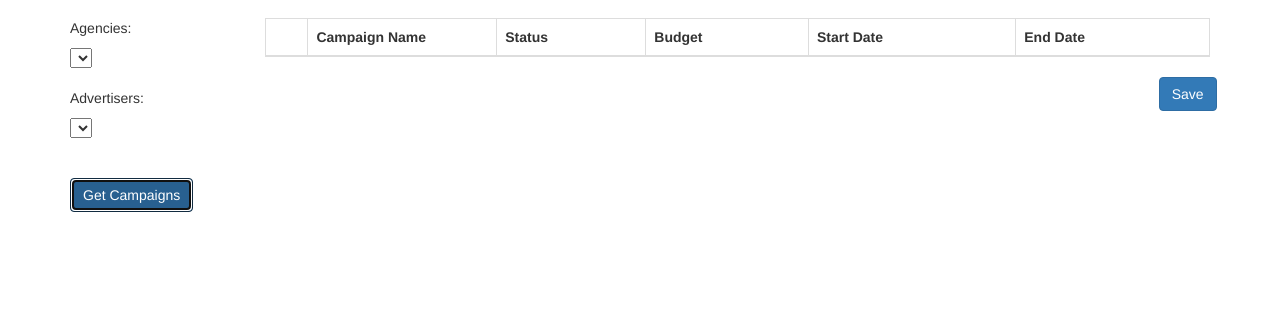
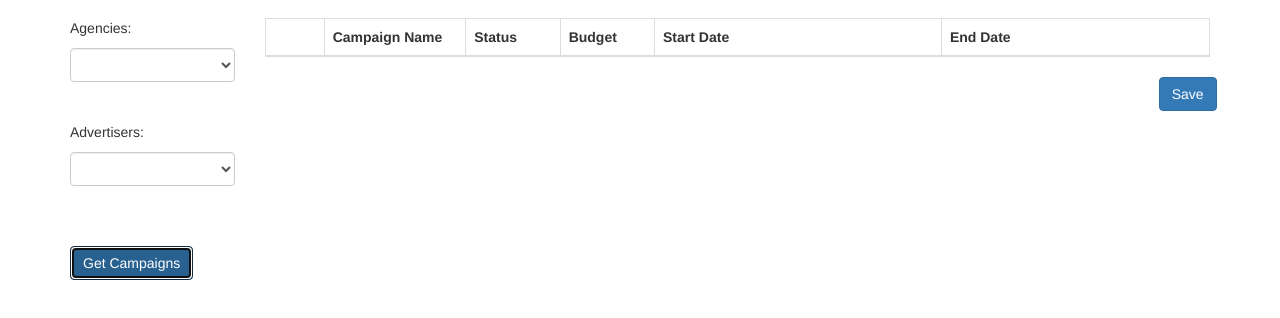
Before and after one commit to jku6/agency, a website: page server/index.html in a window 1280 px wide. Both pictures are taken after a click on the button "Get Campaigns". Shown: the part 54-372 px from the top of the page. Drawn offline with nearby package versions, Linux system fonts and the light colour scheme; some packages are replaced by stand-ins of ours; files that its build step writes are made by us from their sources; no server answers; a script that the page names is missing; files whose address does not match are found by name.

Commit message:
Improve styling

```diff
--- a/client/pre-build/campaign/campaign.html
+++ b/client/pre-build/campaign/campaign.html
@@ -3,8 +3,8 @@
   	<tr>
 		  <th></th>
 		  <th class="name_column">Campaign Name</th>
-		  <th>Status</th>
-		  <th>Budget</th>
+		  <th class="status_column">Status</th>
+		  <th class="budget_column">Budget</th>
 		  <th>Start Date</th>
 		  <th>End Date</th>
 		</tr>
@@ -17,11 +17,11 @@
 			<td class="name_column">
 				<input class="form-control" ng-model="campaign.name" placeholder="campaign.name">
 			</td>
-			<td>
-				<select ng-model="campaign.status" ng-options="boolToStr(item) for item in [true, false]">
+			<td class="status_column">
+				<select ng-model="campaign.status" ng-options="boolToStr(item) for item in [true, false]" class="form-control">
 				</select>
 			</td>
-			<td>
+			<td class="budget_column">
 				<input class="form-control" ng-model="campaign.budget" placeholder="campaign.budget" currency>
 			</td>
 			<td>
--- a/client/pre-build/home/home.html
+++ b/client/pre-build/home/home.html
@@ -3,12 +3,12 @@
 	<div class="col-md-2">
 		<section id="home">
 		  <p>Agencies:</p>
-		  <select ng-model="agency" ng-change="getAdvertisers(agency._id)" ng-options="agency as agency.name for agency in agencies">
+		  <select ng-model="agency" ng-change="getAdvertisers(agency._id)" ng-options="agency as agency.name for agency in agencies" class="form-control">
 			</select>
 			<br>
 			<br>
 			<p>Advertisers:</p>
-		  <select ng-model="advertiser" ng-options="advertiser as advertiser.name for advertiser in advertisers">
+		  <select ng-model="advertiser" ng-options="advertiser as advertiser.name for advertiser in advertisers" class="form-control">
 			</select>
 			<br>
 			<br>
--- a/client/pre-build/home/home.scss
+++ b/client/pre-build/home/home.scss
@@ -6,5 +6,12 @@
 }
 
 .name_column {
-	width: 20%
+	width: 15%
 }
+.status_column {
+	width: 10%
+}
+
+.budget_column {
+	width: 10%
+}
```
